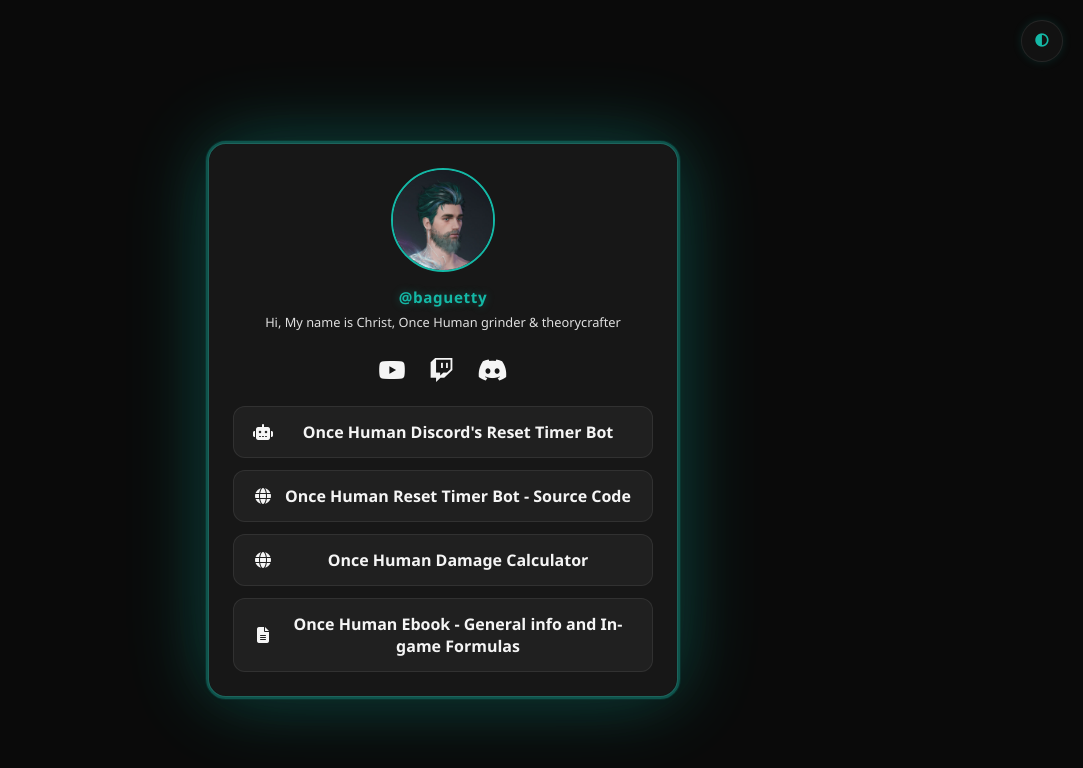
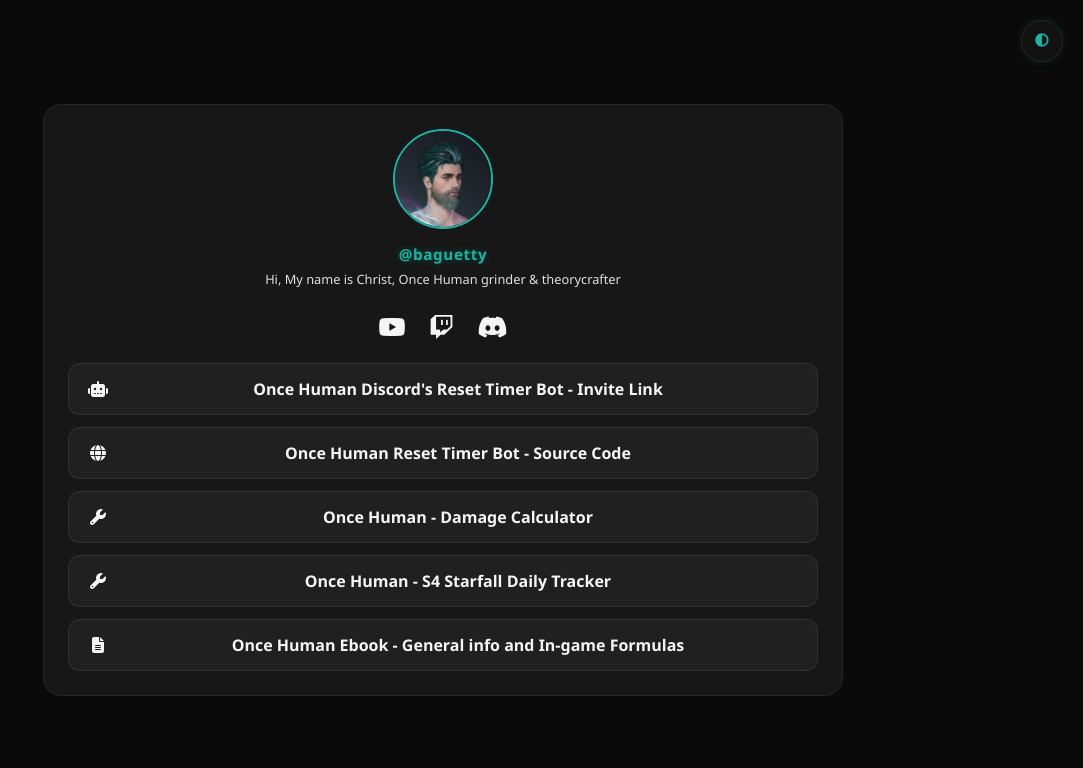
Before and after one commit to thachvn0296/GlowLinkBio, a website: page index.html in a window 1280 px wide. Shown: the whole page, without its empty margins (197-1280 px from the left). Drawn offline with Linux system fonts and the light colour scheme.

Commit message:
Add S4 tracker link, adjust glow

```diff
--- a/index.html
+++ b/index.html
@@ -26,6 +26,10 @@
     --border: rgba(15, 23, 42, 0.1);
 }
 
+* {
+    box-sizing: border-box;
+}
+
 body {
     margin: 0;
     font-family: 'Segoe UI', sans-serif;
@@ -34,14 +38,15 @@ body {
     display: flex;
     justify-content: center;
     align-items: center;
-    min-height: 100vh;
+    min-height: 100dvh;
     padding: 20px;
+    overflow: hidden;
 }
 
 .container {
     width: 100%;
     min-width: 280px;
-    max-width: 420px;
+    max-width: 800px;
     text-align: center;
 }
 
@@ -64,15 +69,20 @@ body {
     position: absolute;
     inset: -3px;
     border-radius: 20px;
-    border: 3px solid rgba(20, 184, 166, 0.45);
+    border: 2px solid rgba(20, 184, 166, 0.45);
     box-shadow:
         0 0 0 1px rgba(20, 184, 166, 0.1),
         0 0 90px rgba(20, 184, 166, 0.24),
         0 0 70px rgba(20, 184, 166, 0.12),
         0 0 90px rgba(20, 184, 166, 0.06);
-    opacity: 0.95;
+    opacity: 0;
+    transition: opacity 0.25s ease;
     z-index: -1;
     pointer-events: none;
+}
+
+.glass:hover::before {
+    opacity: 0.95;
 }
 
 .glass::after {
@@ -180,7 +190,7 @@ body {
     position: absolute;
     inset: 0;
     border-radius: 12px;
-    border: 1px solid transparent;
+    border: 0px solid transparent;
     box-shadow: inset 0 0 0 1px rgba(20, 184, 166, 0.2);
     opacity: 0;
     transition: all 0.25s ease;
@@ -260,7 +270,7 @@ body {
     <div class="links">
         <a href="https://thachvn0296.github.io/OHTimer/" class="link-item">
             <div class="link-icon"><i class="fas fa-robot"></i></div>
-            <div class="link-text">Once Human Discord's Reset Timer Bot</div>
+            <div class="link-text">Once Human Discord's Reset Timer Bot - Invite Link</div>
         </a>
 
         <a href="https://github.com/thachvn0296/OHTimer" class="link-item">
@@ -269,8 +279,13 @@ body {
         </a>
 
         <a href="https://oh-calculator.vercel.app/" class="link-item">
-            <div class="link-icon"><i class="fas fa-globe"></i></div>
-            <div class="link-text">Once Human Damage Calculator</div>
+            <div class="link-icon"><i class="fa-solid fa-wrench"></i></div>
+            <div class="link-text">Once Human - Damage Calculator</div>
+        </a>
+
+        <a href="https://thachvn0296.github.io/OH-Starfall-Daily-Tracker/OH%20Timer.html" class="link-item">
+            <div class="link-icon"><i class="fa-solid fa-wrench"></i></div>
+            <div class="link-text">Once Human - S4 Starfall Daily Tracker</div>
         </a>
 
         <a href="https://docs.google.com/spreadsheets/d/1i2mwQgR5f7RE0r-GEv3peS3I6hh5LQtt/edit?gid=1880848336#gid=1880848336" class="link-item">
```
